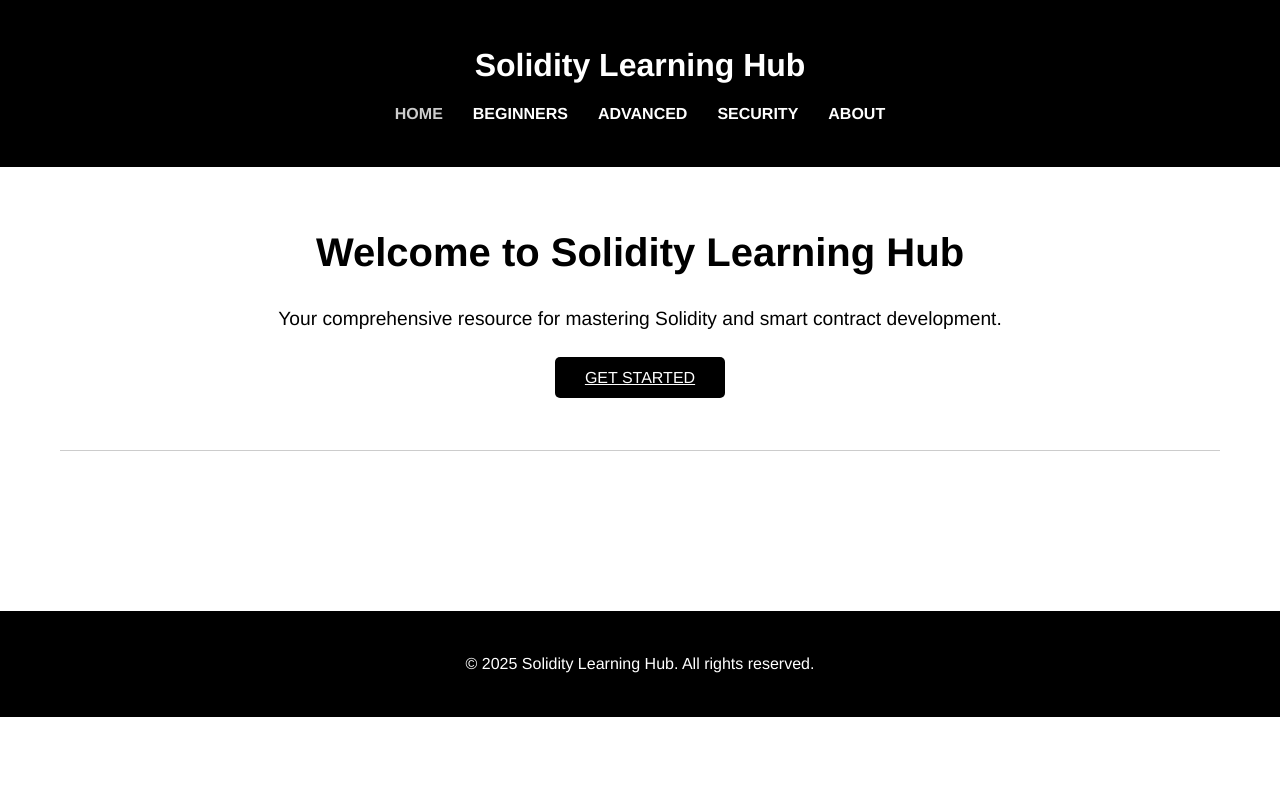
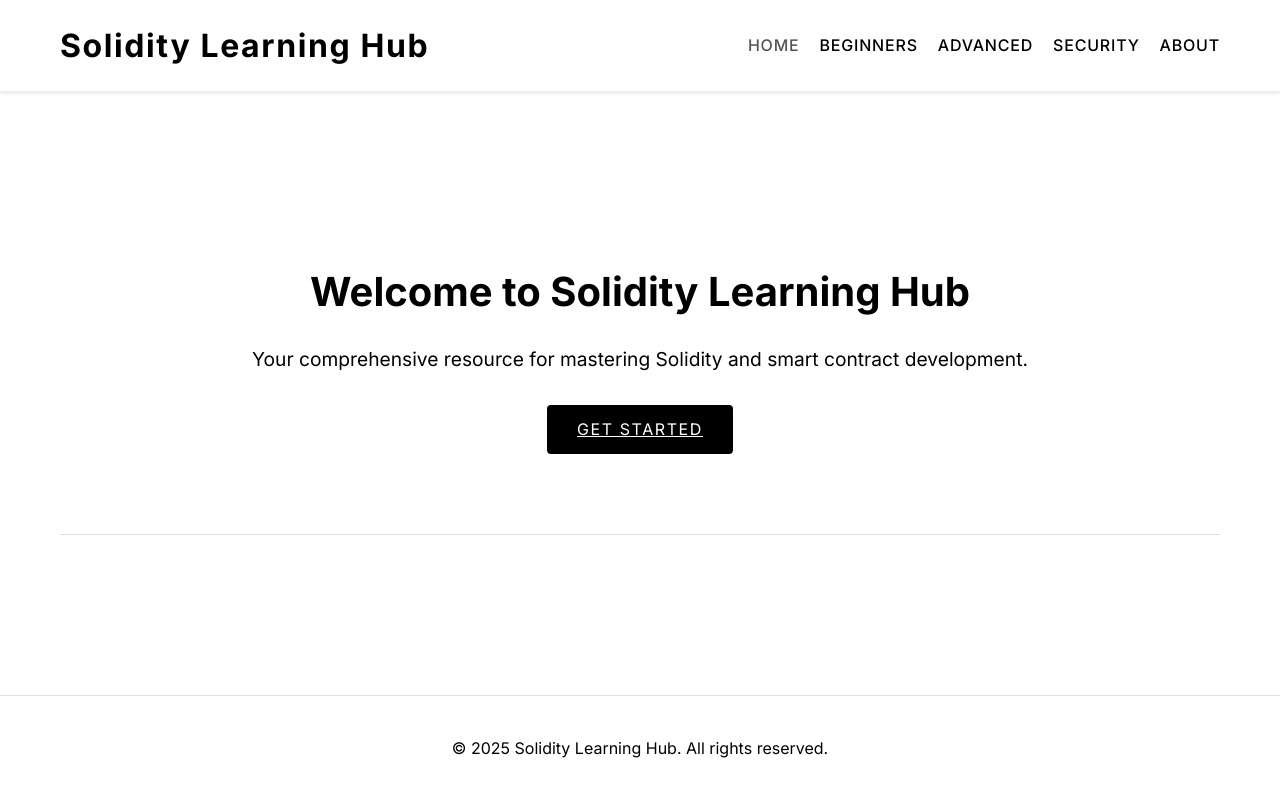
Before and after one commit to SolutionsAsService/LearnSolidity, a plain HTML site: page index.html in a window 1280 px wide. Drawn offline with Linux system fonts and the light colour scheme; a script that the page names is missing.

Commit message:
revamp css

```diff
--- a/styles.css
+++ b/styles.css
@@ -1,84 +1,96 @@
-/* Reset */
+/* Import the Inter font */
+@import url('https://fonts.googleapis.com/css2?family=Inter:wght@400;500;700&display=swap');
+
+/* ========================================================================
+   Reset & Base Styles
+   ======================================================================== */
 * {
   margin: 0;
   padding: 0;
   box-sizing: border-box;
 }
 
-/* Body */
 body {
-  font-family: 'Helvetica Neue', sans-serif;
+  font-family: 'Inter', sans-serif;
   background-color: #fff;
   color: #000;
   line-height: 1.6;
+  font-size: 16px;
   transition: background-color 0.3s, color 0.3s;
 }
 
-/* Container */
+/* ========================================================================
+   Container
+   ======================================================================== */
 .container {
   max-width: 1200px;
   margin: 0 auto;
   padding: 20px;
 }
 
-/* Header */
+/* ========================================================================
+   Header & Navigation
+   ======================================================================== */
 header {
   width: 100%;
-  background-color: #000;
-  color: #fff;
   position: fixed;
   top: 0;
   left: 0;
+  background-color: #fff;
+  box-shadow: 0 2px 4px rgba(0, 0, 0, 0.1);
+  padding: 20px 0;
   z-index: 100;
-  padding: 20px 0;
   transition: all 0.3s ease-in-out;
 }
 
 .header-container {
   display: flex;
-  flex-direction: column;
+  justify-content: space-between;
   align-items: center;
+  max-width: 1200px;
+  margin: 0 auto;
+  padding: 0 20px;
 }
 
 header h1 {
   font-size: 2rem;
-  margin-bottom: 10px;
-  transition: transform 0.3s ease-in-out;
+  letter-spacing: 0.05em;
 }
 
-/* Navigation */
 .nav-menu {
   list-style: none;
   display: flex;
-  justify-content: center;
+  align-items: center;
 }
 
 .nav-menu li {
-  margin: 0 15px;
+  margin-left: 20px;
 }
 
 .nav-menu li a {
   text-decoration: none;
-  color: #fff;
+  color: #000;
+  font-weight: 500;
   text-transform: uppercase;
-  font-weight: bold;
+  letter-spacing: 0.05em;
   transition: color 0.3s ease, transform 0.3s ease;
 }
 
 .nav-menu li a:hover,
 .nav-menu li a.active {
-  color: #ccc;
-  transform: translateY(-3px);
+  color: #555;
+  transform: translateY(-2px);
 }
 
-/* Main Content */
+/* ========================================================================
+   Main Content & Sections
+   ======================================================================== */
 main {
-  margin-top: 100px; /* account for fixed header */
-  padding: 40px 0;
+  margin-top: 120px; /* Provide space for the fixed header */
+  padding: 40px 20px;
   transition: transform 0.3s ease;
 }
 
-/* Sections */
 .section {
   margin-bottom: 60px;
   opacity: 0;
@@ -93,11 +105,23 @@ main {
   }
 }
 
-/* Hero Section */
+h2 {
+  font-size: 2rem;
+  margin-bottom: 20px;
+}
+
+p {
+  margin-bottom: 20px;
+  font-size: 1rem;
+}
+
+/* ========================================================================
+   Hero Section
+   ======================================================================== */
 .hero {
   text-align: center;
-  padding: 60px 20px;
-  border-bottom: 1px solid #ccc;
+  padding: 80px 20px;
+  border-bottom: 1px solid #e0e0e0;
 }
 
 .hero h2 {
@@ -110,46 +134,54 @@ main {
   margin-bottom: 30px;
 }
 
-/* Button */
+/* ========================================================================
+   Buttons
+   ======================================================================== */
 .button {
+  display: inline-block;
   padding: 12px 30px;
   font-size: 1rem;
+  text-transform: uppercase;
+  letter-spacing: 0.1em;
   color: #fff;
   background-color: #000;
   border: none;
-  border-radius: 5px;
+  border-radius: 4px;
   cursor: pointer;
-  text-transform: uppercase;
   transition: background-color 0.3s ease, transform 0.3s ease;
 }
 
 .button:hover {
   background-color: #333;
-  transform: translateY(-3px);
+  transform: translateY(-2px);
 }
 
-/* Footer */
+/* ========================================================================
+   Footer
+   ======================================================================== */
 footer {
   width: 100%;
-  background-color: #000;
-  color: #fff;
+  background-color: #fff;
+  color: #000;
   text-align: center;
   padding: 20px 0;
+  border-top: 1px solid #e0e0e0;
   margin-top: 40px;
 }
 
-/* Responsive */
+/* ========================================================================
+   Responsive Adjustments
+   ======================================================================== */
 @media (max-width: 768px) {
+  .header-container {
+    flex-direction: column;
+    align-items: flex-start;
+  }
   .nav-menu {
     flex-direction: column;
+    margin-top: 10px;
   }
   .nav-menu li {
     margin: 10px 0;
   }
-  header h1 {
-    font-size: 1.8rem;
-  }
-  .hero h2 {
-    font-size: 2rem;
-  }
 }
```
